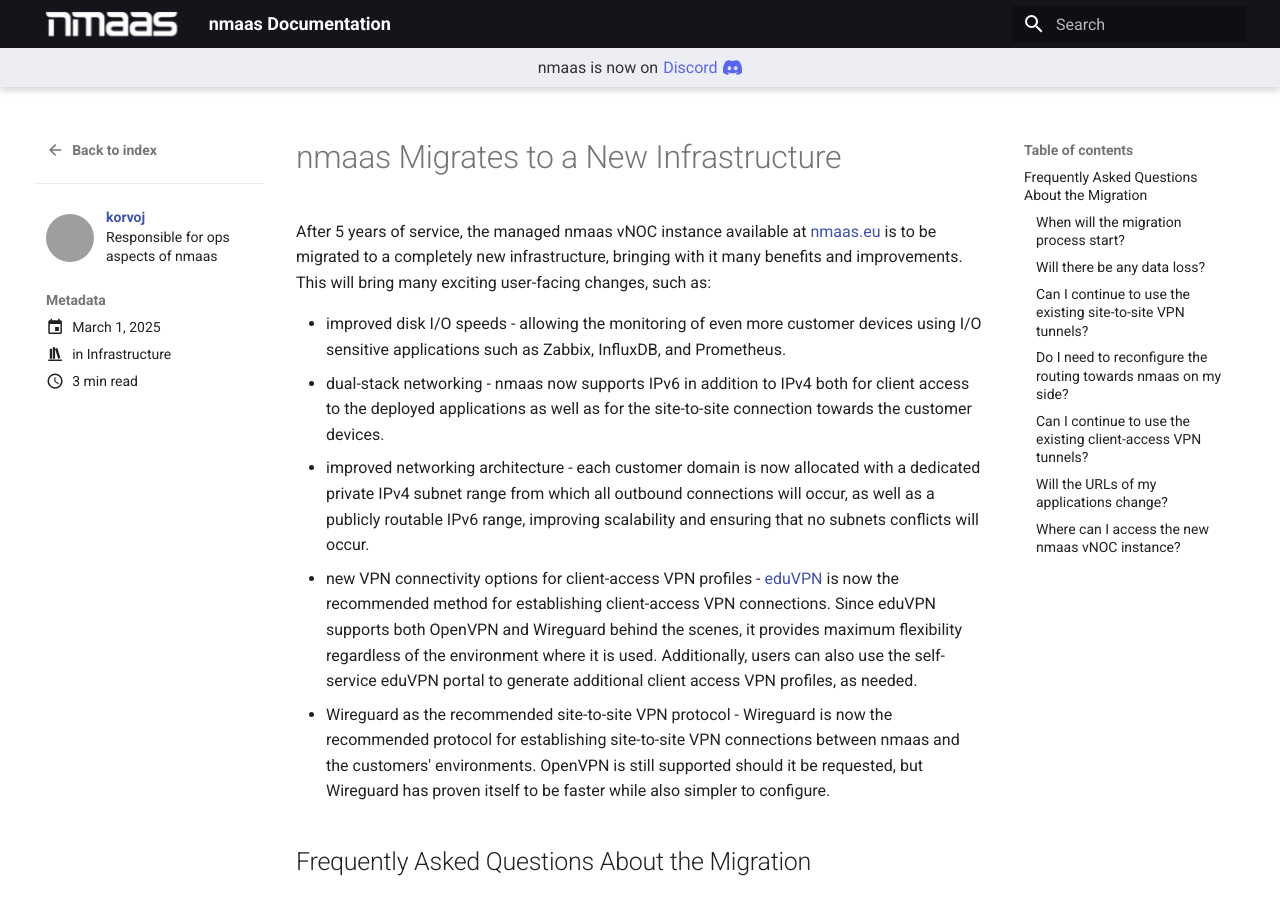
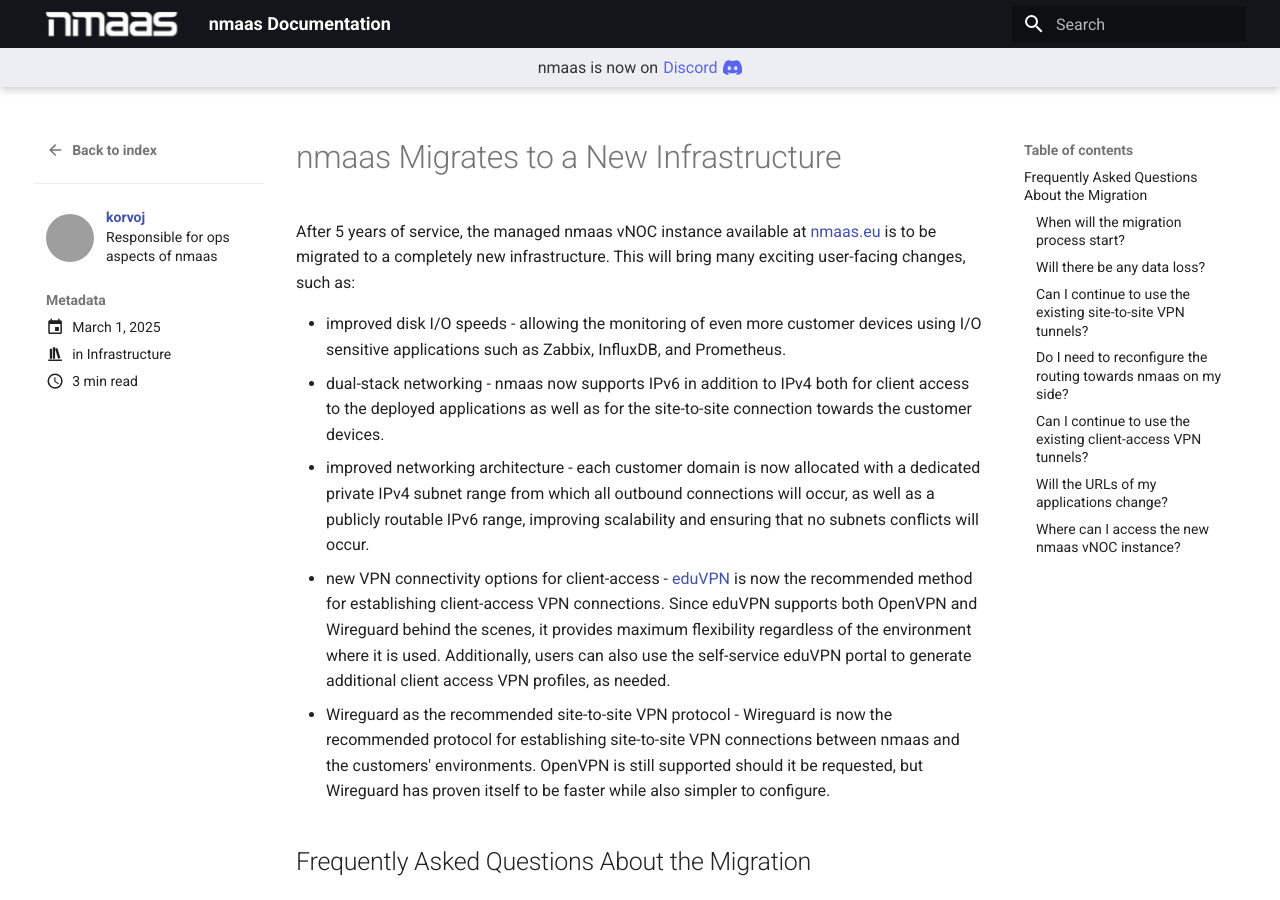
Before and after one commit to nmaas-platform/nmaas-docs, an MkDocs documentation site: the page built from docs/blog/posts/005_nmaas_infrastructure_migration.md, in a window 1280 px wide and 900 px high. Built offline with MkDocs 1.6.1 and Material for MkDocs 9.7.7, drawn with Linux system fonts in a browser that asks for light colours; grey boxes are pictures that could not be loaded.

Commit message:
Address review feedback

```diff
--- a/docs/blog/posts/005_nmaas_infrastructure_migration.md
+++ b/docs/blog/posts/005_nmaas_infrastructure_migration.md
@@ -9,12 +9,12 @@
 
 # nmaas Migrates to a New Infrastructure
 
-After 5 years of service, the managed nmaas vNOC instance available at [nmaas.eu](https://nmaas.eu) is to be migrated to a completely new infrastructure, bringing with it many benefits and improvements. This will bring many exciting user-facing changes, such as:
+After 5 years of service, the managed nmaas vNOC instance available at [nmaas.eu](https://nmaas.eu) is to be migrated to a completely new infrastructure. This will bring many exciting user-facing changes, such as:
 
 - improved disk I/O speeds - allowing the monitoring of even more customer devices using I/O sensitive applications such as Zabbix, InfluxDB, and Prometheus.
 - dual-stack networking - nmaas now supports IPv6 in addition to IPv4 both for client access to the deployed applications as well as for the site-to-site connection towards the customer devices.
 - improved networking architecture - each customer domain is now allocated with a dedicated private IPv4 subnet range from which all outbound connections will occur, as well as a publicly routable IPv6 range, improving scalability and ensuring that no subnets conflicts will occur.
-- new VPN connectivity options for client-access VPN profiles - [eduVPN](https://www.eduvpn.org/) is now the recommended method for establishing client-access VPN connections. Since eduVPN supports both OpenVPN and Wireguard behind the scenes, it provides maximum flexibility regardless of the environment where it is used. Additionally, users can also use the self-service eduVPN portal to generate additional client access VPN profiles, as needed.
+- new VPN connectivity options for client-access - [eduVPN](https://www.eduvpn.org/) is now the recommended method for establishing client-access VPN connections. Since eduVPN supports both OpenVPN and Wireguard behind the scenes, it provides maximum flexibility regardless of the environment where it is used. Additionally, users can also use the self-service eduVPN portal to generate additional client access VPN profiles, as needed.
 - Wireguard as the recommended site-to-site VPN protocol - Wireguard is now the recommended protocol for establishing site-to-site VPN connections between nmaas and the customers' environments. OpenVPN is still supported should it be requested, but Wireguard has proven itself to be faster while also simpler to configure.
 
 ## Frequently Asked Questions About the Migration
```
